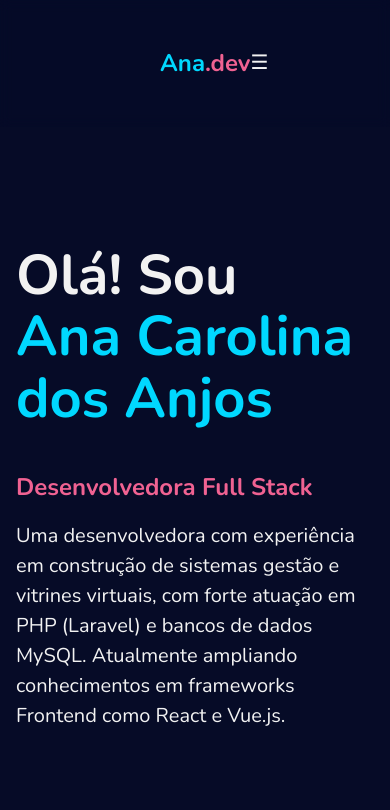
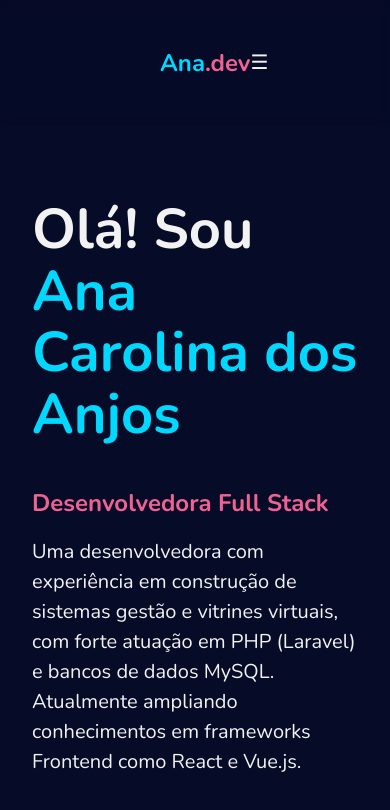
Before and after one commit to AnaCarolinaAPS/portfolio, a React (Vite) app: page / in a window 390 px wide. Shown: the top 810 px of the page. Built offline with nearby package versions, Linux system fonts and the light colour scheme.

Commit message:
[chore] (Sobremim) Ajustes de CSS

```diff
--- a/src/pages/Sobre.tsx
+++ b/src/pages/Sobre.tsx
@@ -39,7 +39,7 @@ function Sobre() {
                                 <>
                                     <h3 key={index} className="text-lg text-secondary">{educacao.curso}</h3>
                                     <span className="text-md">{educacao.local}</span>
-                                    <span className="text-sm text-primary mb-3">{educacao.ano}</span>
+                                    <span className="text-sm text-primary mb-5">{educacao.ano}</span>
                                 </>
                             ))}
                         </>
@@ -52,7 +52,7 @@ function Sobre() {
                             {sobremimData.skills.map((skill: SkillsDataType, index: number) => (
                                 <>
                                     <h3 key={index} className="text-lg text-secondary">{skill.nivel}</h3>
-                                    <div className="skills">
+                                    <div className="skills mb-5">
                                         {skill.tecnologias.map((tecnologias: TeconologiasDataType, i: number) => (
                                             <>
                                                 <img key={i} src={tecnologias.icone} alt={tecnologias.nome} className="icon-lg mb-1" />
--- a/src/styles/components.css
+++ b/src/styles/components.css
@@ -26,7 +26,7 @@
 
 .skills {
     display: flex;
-    text-align: center;
+    justify-content: center;
 }
 
 .icon-lg {
--- a/src/styles/layout.css
+++ b/src/styles/layout.css
@@ -36,9 +36,9 @@
 }
 
 /* 🔽 Em telas menores que 768px, as colunas ocupam 100% */
-@media (max-width: 767px) {
+@media (max-width: 640px) {
     .col-6 {
-        width: 100%;
+        flex: 0 0 100%;
     }
     .col-4 {
         flex: 0 0 100%; /* Empilha os cards em telas pequenas */
@@ -49,3 +49,27 @@
         padding-right: var(--padding-sm);
     }
 }
+
+/* 🔽 Em telas menores que 768px, as colunas ocupam 100% */
+@media (max-width: 768px) {
+    .col-6 {
+        flex: 0 0 100%;
+    }
+    .col-4 {
+        flex: 0 0 100%; /* Empilha os cards em telas pequenas */
+    }
+    .container {
+        padding-top: 15vh !important;
+        padding-left: var(--padding-sm);
+        padding-right: var(--padding-sm);
+    }
+}
+
+/* 🔽 Em telas menores que 768px, as colunas ocupam 100% */
+@media (max-width: 1024px) {
+    .container {
+        padding-top: 15vh !important;
+        padding-left: var(--padding-md);
+        padding-right: var(--padding-md);
+    }
+}
--- a/src/styles/variables.css
+++ b/src/styles/variables.css
@@ -49,6 +49,7 @@
     --maxWidthApp: 800px;
     --padding: 10rem;
     --padding-sm: 1rem;
+    --padding-md: 2rem;
     --menu-height: 15vh;
     /* Icones */
     --icon-md-h: 30px;
```
